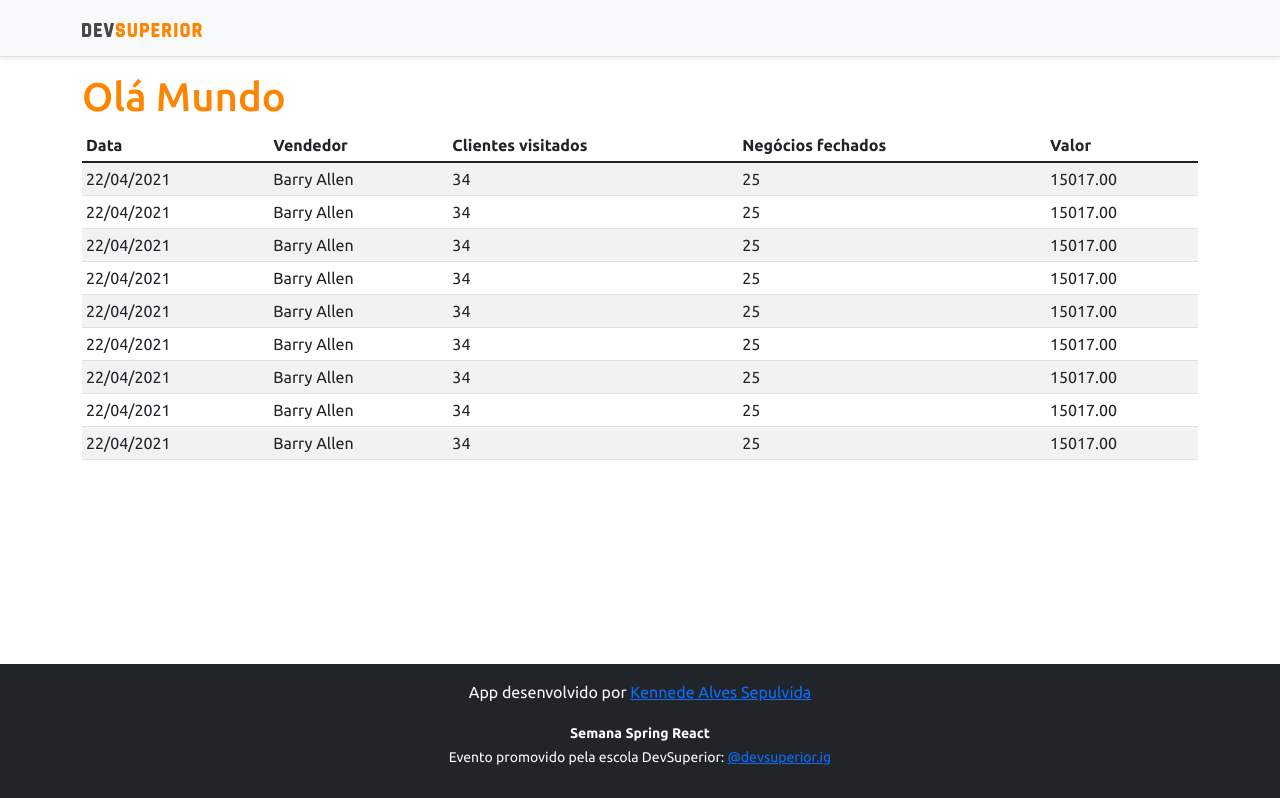
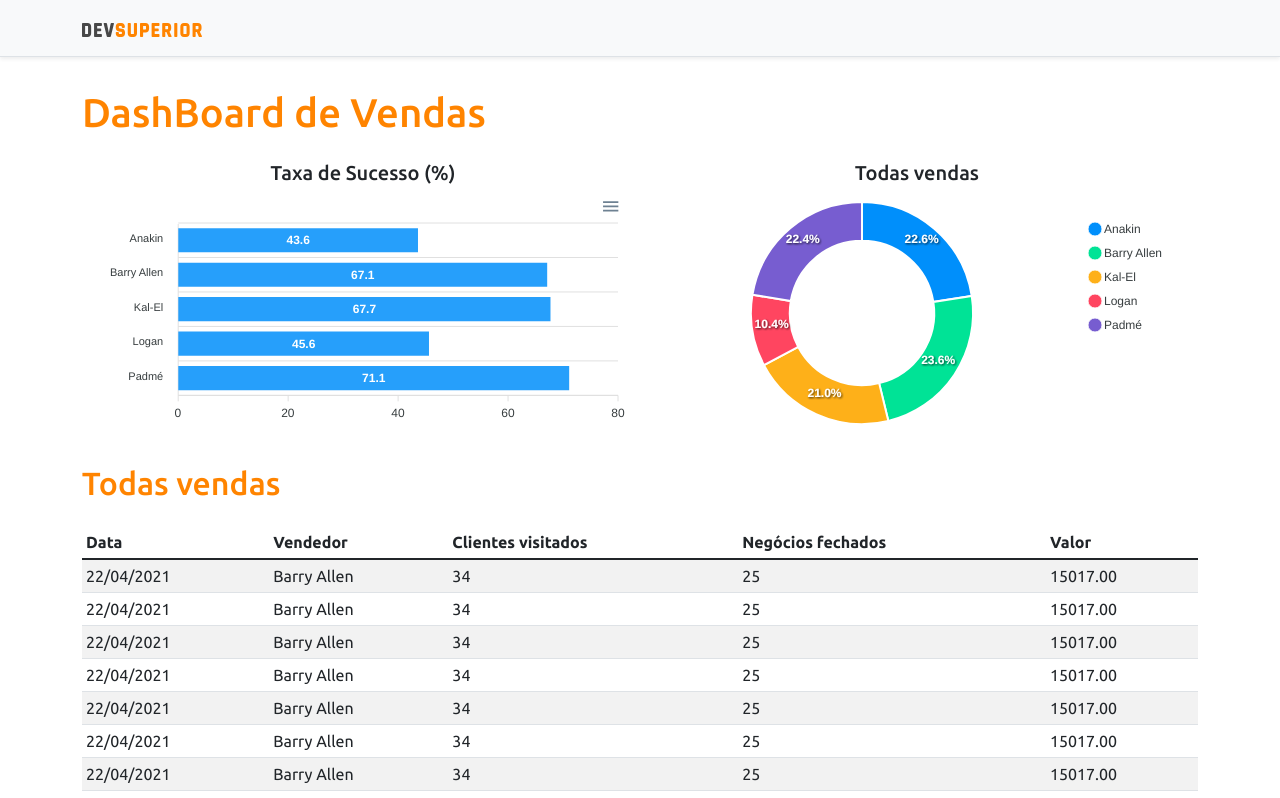
Before and after one commit to kennede/projeto-sds3, a React (Create React App) app in the folder frontend/: page / in a window 1280 px wide. Shown: the top 798 px of the page. Built offline with nearby package versions, Linux system fonts and the light colour scheme.

Commit message:
Static charts

```diff
--- a/frontend/package.json
+++ b/frontend/package.json
@@ -10,8 +10,10 @@
     "@types/node": "^12.0.0",
     "@types/react": "^17.0.0",
     "@types/react-dom": "^17.0.0",
+    "apexcharts": "^3.29.0",
     "bootstrap": "^5.1.3",
     "react": "^17.0.2",
+    "react-apexcharts": "^1.3.9",
     "react-dom": "^17.0.2",
     "react-scripts": "4.0.3",
     "typescript": "^4.1.2",
--- a/frontend/src/App.tsx
+++ b/frontend/src/App.tsx
@@ -1,4 +1,6 @@
+import BarChart from 'components/BarChart';
 import DataTable from 'components/DataTable';
+import DonutChart from 'components/DonutChart';
 import Footer from 'components/Footer';
 import NavBar from 'components/NavBar';
 import React from 'react';
@@ -8,7 +10,23 @@
     <>
       <NavBar />
       <div className="container" >
-        <h1 className="text-primary"> Olá Mundo </h1>
+        <h1 className="text-primary py-3"> DashBoard de Vendas </h1>
+
+
+        <div className="row px-3" >
+            <div className="col-sm-6" >
+              <h5 className="text-center text-secundary" > Taxa de Sucesso (%)</h5>
+              <BarChart />
+            </div>
+            <div className="col-sm-6" >
+              <h5 className="text-center text-secundary"> Todas vendas</h5>
+              <DonutChart />
+            </div>
+        </div>
+
+        <div className="py-3">
+          <h2 className="text-primary">Todas vendas</h2>
+        </div>
 
         <DataTable />
       </div>
--- /dev/null
+++ b/frontend/src/components/BarChart/index.tsx
@@ -0,0 +1,38 @@
+import Chart from 'react-apexcharts';
+import React from 'react';
+
+
+const BarChart = () => {
+
+    const options = {
+        plotOptions: {
+            bar: {
+                horizontal: true,
+            }
+        },
+    };
+
+    const mockData = {
+        labels: {
+            categories: ['Anakin', 'Barry Allen', 'Kal-El', 'Logan', 'Padmé']
+        },
+        series: [
+            {
+                name: "% Sucesso",
+                data: [43.6, 67.1, 67.7, 45.6, 71.1]
+            }
+        ]
+    };
+
+    return (
+
+        <Chart
+        options={{ ...options, xaxis: mockData.labels }}
+        series={mockData.series}
+        type="bar"
+        height="240" />
+
+    );
+}
+
+export default BarChart;
--- /dev/null
+++ b/frontend/src/components/DonutChart/index.tsx
@@ -0,0 +1,30 @@
+import Chart from 'react-apexcharts';
+import React from 'react';
+
+
+const DonutChart = () => {
+
+
+    const mockData = {
+        series: [477138, 499928, 444867, 220426, 473088],
+        labels: ['Anakin', 'Barry Allen', 'Kal-El', 'Logan', 'Padmé']
+    }
+
+    const options = {
+        legend: {
+            show: true
+        }
+    }
+
+    return (
+
+        <Chart
+        options={{ ...options, labels: mockData.labels }}
+        series={mockData.series}
+        type="donut"
+        height="240" />
+
+    );
+}
+
+export default DonutChart;
```
Also changed, not shown: 1 other file (tests, documents, lock files or other folders).
